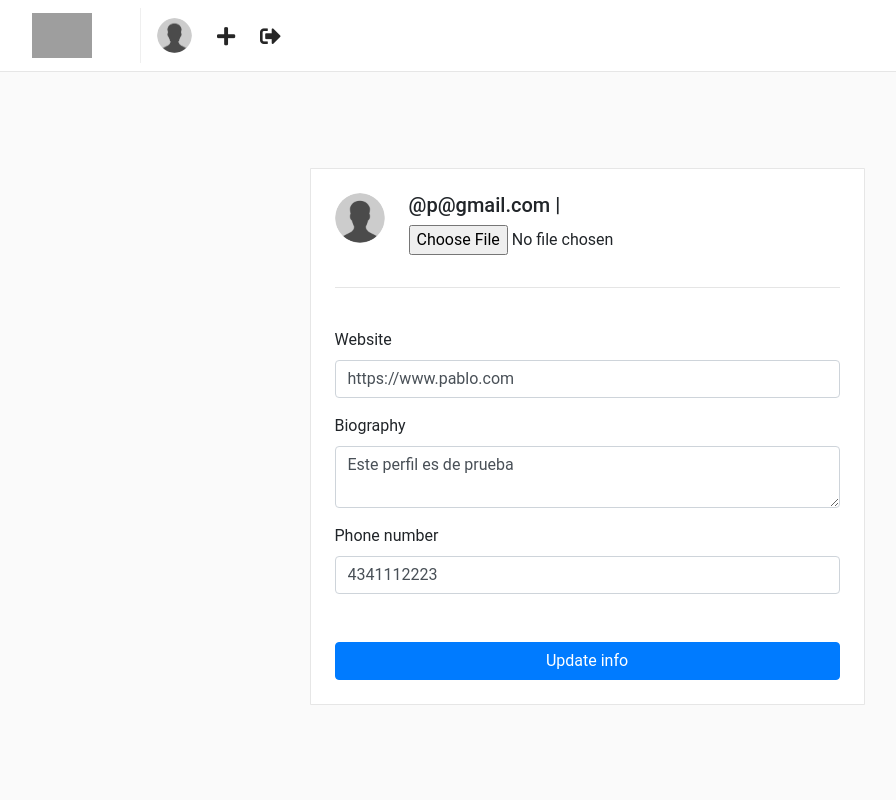
After one commit to Ladivcr/PiGram, a Django app: page /users/me/profile/ in a window 1280 px wide. The commit adds this page. Shown: the whole page, without its empty margins (53-949 px from the left). Run offline with Django 3.2, Linux system fonts and the light colour scheme; a user stored in the database is signed in; data comes from the database, SQL or seed files in the repository; both versions use the stored data as it was after the commit; some libraries are stand-ins or nearby versions; grey boxes are pictures that could not be loaded.

Commit message:
Iniciando la clase de django forms

```diff
--- /dev/null
+++ b/platzigram/platzigram/middleware.py
@@ -0,0 +1,27 @@
+"""Pigram middleware catalog"""
+
+from django.shortcuts import redirect
+from django.urls import reverse
+
+
+class ProfileCompletionMiddleware:
+    """ profile completion middleware
+
+    Ensure every user that is interacting with the platform
+    have their profile picture and biography """
+
+    def __init__(self, get_response):
+        """[Middleware initialization]"""
+        self.get_response = get_response
+
+    def __call__(self, request):
+        """code to be executed for each request before the view is called"""
+        if not request.user.is_anonymous:
+            if not request.user.is_staff:
+                profile = request.user.profile
+                if not profile.picture or not profile.biography:
+                    if request.path not in [reverse('update_profile'), reverse('logout')]:
+                        return redirect("update_profile")
+
+        response = self.get_response(request)
+        return response
--- a/platzigram/platzigram/settings.py
+++ b/platzigram/platzigram/settings.py
@@ -59,10 +59,12 @@ MIDDLEWARE = [
     'django.contrib.auth.middleware.AuthenticationMiddleware',
     'django.contrib.messages.middleware.MessageMiddleware',
     'django.middleware.clickjacking.XFrameOptionsMiddleware',
+    'platzigram.middleware.ProfileCompletionMiddleware',
 ]
 # ! Nuestro archivo/modulo principal de urls
 ROOT_URLCONF = 'platzigram.urls'
 
+# ! BASE_DIR / 'templates' es para los templates html a mostrar
 TEMPLATES = [
     {
         'BACKEND': 'django.template.backends.django.DjangoTemplates',
--- a/platzigram/platzigram/urls.py
+++ b/platzigram/platzigram/urls.py
@@ -23,5 +23,6 @@ urlpatterns = [
     path('users/login/', users_views.login_view, name='login'),
     path('users/logout/', users_views.logout_view, name='logout'),
     path('users/signup/', users_views.signup, name='signup'),
+    path('users/me/profile/', users_views.update_profile, name='update_profile')
 
 ] + static(settings.MEDIA_URL, document_root = settings.MEDIA_ROOT)
--- a/platzigram/templates/nav.html
+++ b/platzigram/templates/nav.html
@@ -24,9 +24,7 @@
 
                 <li class="nav-item nav-icon">
                     <a href="{% url 'logout' %}">
-                        <i class="fas fa-sign-out-alt">
-
-                        </i>
+                        <i class="fas fa-sign-out-alt"></i>
                     </a>
                 </li>
 
--- a/platzigram/templates/users/login.html
+++ b/platzigram/templates/users/login.html
@@ -20,5 +20,9 @@
             <input type="password" placeholder="Password" name="password"  class="form-control"/>
         </div>
         <button type="submit" class="btn btn-primary btn-block mt-5">Sign in!</button>
+        <div>
+            <p><a href="{% url 'signup'%}">I don't have account yet</a></p>
+        </div>
     </form>
+
 {% endblock %}
--- /dev/null
+++ b/platzigram/templates/users/update_profile.html
@@ -0,0 +1,60 @@
+{% extends "base.html" %}
+{% load static %}
+
+{% block head_content %}
+<title>@{{ request.user.username }} | Update profiles</title>
+{% endblock %}
+
+{% block container %}
+
+<div class="container">
+
+    <div class="row justify-content-md-center">
+        <div class="col-6 p-4" id="profile-box">
+
+            <form>
+
+                <div class='media'>
+                    <img src="{% static 'img/default-profile.png' %}" class="rounded-circle" height="50"/>
+
+                    <div class="media-body">
+                        <h5 class="ml-4">@{{ user.username }} | {{ user.get_full_name }}</h5>
+                        <p class="ml-4"><input type="file" name="picture" required="true"></p>
+                    </div>
+                </div>
+
+                <hr><br>
+
+                <div class="form-group">
+                    <label>Website</label>
+                    <input
+                        class="form-control"
+                        type="url"
+                        name="website"
+                        placeholder="Website"
+                        value="{{ profile.website }}"
+                    />
+                </div>
+
+                <div class="form-group">
+                    <label>Biography</label>
+                    <textarea class="form-control" name="biography">{{ profile.biography }}</textarea>
+                </div>
+
+                <div class="form-group">
+                    <label>Phone number</label>
+                    <input
+                        class="form-control"
+                        type="text"
+                        name="phone_number"
+                        placeholder="Phone number"
+                        value="{{ profile.phone_number }}"
+                    />
+                </div>
+
+                <button type="submit" class="btn btn-primary btn-block mt-5">Update info</button>
+            </form>
+        </div>
+    </div>
+</div>
+{% endblock %}
--- a/platzigram/users/models.py
+++ b/platzigram/users/models.py
@@ -9,14 +9,10 @@ class Profile(models.Model):
     information
     """
     user = models.OneToOneField(User, on_delete=models.CASCADE)
-
     website = models.URLField(max_length=200, blank=True)
     biography = models.TextField(blank=True)
     phone_number = models.CharField(max_length=20, blank=True)
-
     picture = models.ImageField(upload_to='users/pictures', blank=True, null=True)
-
-
     created = models.DateTimeField(auto_now_add=True)
     modified = models.DateTimeField(auto_now=True)
 
--- a/platzigram/users/views.py
+++ b/platzigram/users/views.py
@@ -11,6 +11,19 @@ from users.models import Profile
 # Exception
 from django.db.utils import IntegrityError
 # Create your views here.
+
+def update_profile(request):
+    """update a user's profile view"""
+    profile = request.user.profile
+
+    return render(request = request,
+        template_name = 'users/update_profile.html',
+        context={
+            'profile': profile,
+            'user': request.user
+        }
+    )
+
 def login_view(request):
     """ longin view """
 
@@ -44,7 +57,6 @@ def signup(request):
         user.last_name = request.POST['last_name']
         user.email = request.POST['email']
         user.save()
-
         profile = Profile(user=user)
         profile.save()
 
```
Also changed, not shown: platzigram/db.sqlite3, platzigram/posts/models.py (line endings or trailing spaces), platzigram/users/admin.py (line endings or trailing spaces).
